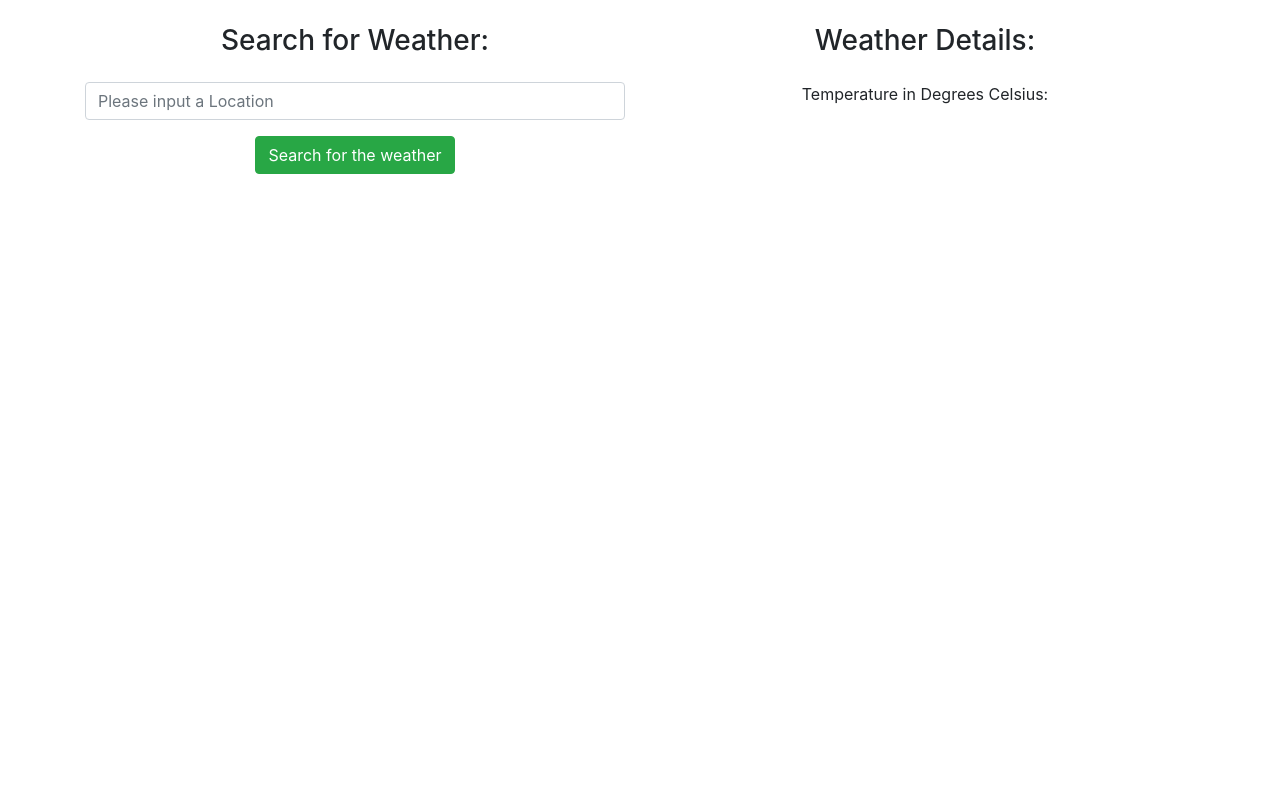
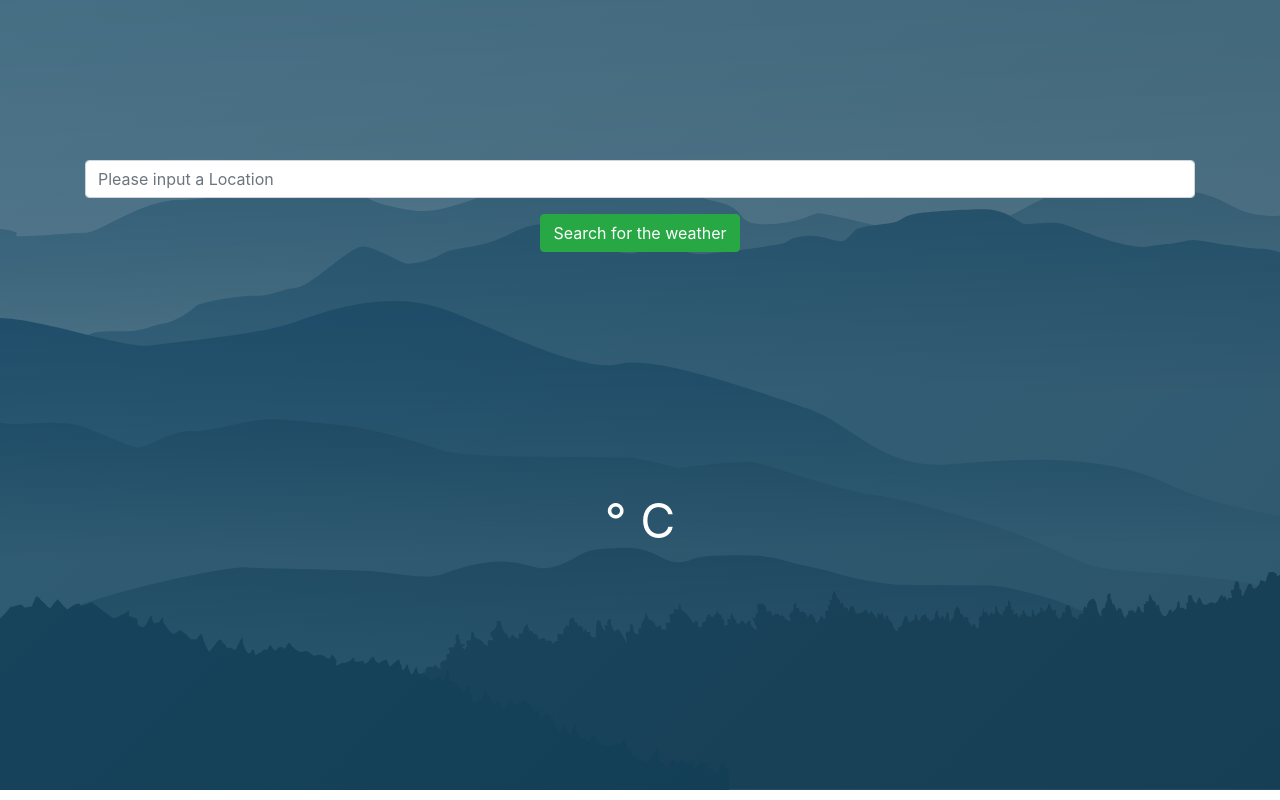
Before and after one commit to PulkitBanta/Mausam-Vibhaag, an Angular app: page / in a window 1280 px wide. Built offline with nearby package versions, Linux system fonts and the light colour scheme.

Commit message:
changed design

```diff
--- a/src/app/weather/weather.component.css
+++ b/src/app/weather/weather.component.css
@@ -0,0 +1,10 @@
+.vertical-center {
+    vertical-align: middle;
+    margin: 29.15vh auto;
+    color: white;
+    font-size: 3rem;
+}
+
+.align {
+    margin-top: 20vh;
+}
--- a/src/app/weather/weather.component.html
+++ b/src/app/weather/weather.component.html
@@ -1,7 +1,5 @@
 <div class="container">
-    <div class="row">
-        <div class="col-md-6">
-            <h3 class="text-center my-4">Search for Weather:</h3>
+    <div class="align">
         <form (ngSubmit)="getDataFromApi(weatherLocation.value)" [formGroup]="weatherLocation">
             <div class="form-group">
                 <input class="form-control" id="location" type="text" placeholder="Please input a Location" formControlName='location'>
@@ -11,11 +9,10 @@
             </div>
         </form>
     </div>
-        <div class="col-md-6">
-            <h3 class="text-center my-4">Weather Details:</h3>
+
+    <div class="vertical-center">
         <p class="text-center">
-                Temperature in Degrees Celsius: {{this.weatherData?.current.temperature}}
+            {{this.weatherData?.current.temperature}} &#176; C
         </p>
     </div>
 </div>
-</div>
--- a/src/index.html
+++ b/src/index.html
@@ -1,5 +1,6 @@
 <!doctype html>
 <html lang="en">
+
 <head>
     <meta charset="utf-8">
     <title>MausamVibhaag</title>
@@ -7,7 +8,9 @@
     <meta name="viewport" content="width=device-width, initial-scale=1">
     <link rel="icon" type="image/x-icon" href="favicon.ico">
 </head>
+
 <body>
     <app-root></app-root>
 </body>
+
 </html>
--- a/src/styles.css
+++ b/src/styles.css
@@ -1 +1,12 @@
-/* You can add global styles to this file, and also import other style files */
+    /* You can add global styles to this file, and also import other style files */
+
+    body {
+        background-image: url(./assets/mountains.svg), linear-gradient(135deg, #1f4e69 0, #164058 100%);
+        background-size: cover;
+        background-position: center;
+        background-repeat: no-repeat;
+        margin: 0;
+        padding: 0;
+        /* height: 100vh;
+    width: 100vw; */
+    }
```
Also changed, not shown: src/assets/mountains.svg (added). Lines whose indentation alone changed are shown as unchanged.
